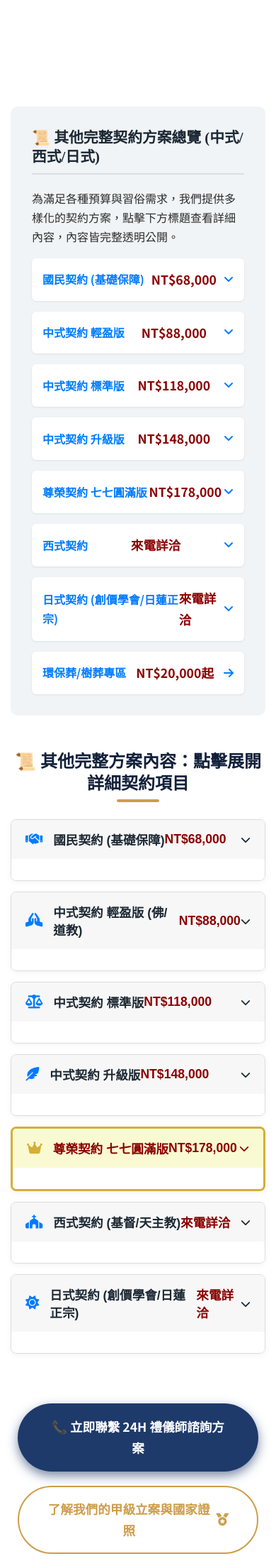
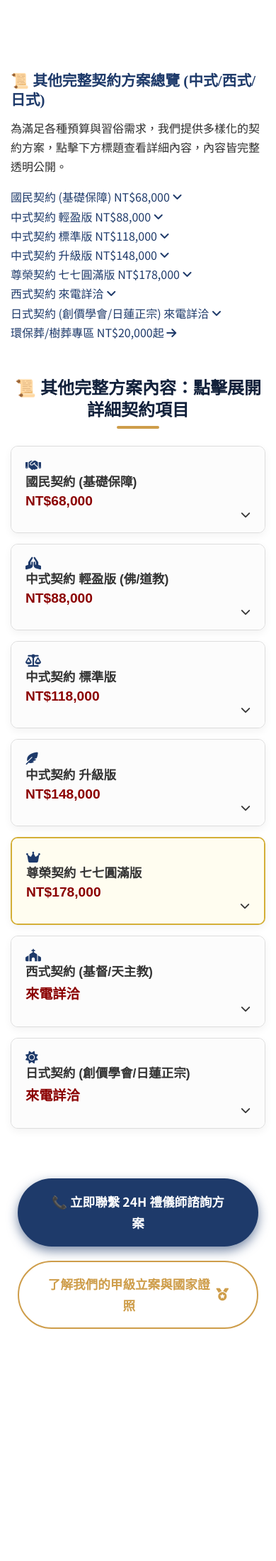
Before and after one commit to Shiangan/Shiangan, a PHP site: page /all-plans-details/interactive-plans.html in a window 390 px wide. Shown: the top 2199 px of the page at 71% size. After the commit the page ends 1872 px from the top, so only its background shows below. Run offline with PHP 8.4, Linux system fonts and the light colour scheme; some web fonts are replaced.

Commit message:
Update plans-specific.css

```diff
--- a/css/plans-specific.css
+++ b/css/plans-specific.css
@@ -55,434 +78,219 @@
     border-radius: 50px;
     cursor: pointer;
     font-weight: 700;
-    transition: background-color 0.3s;
-    width: 100%;
+    transition: 0.3s;
 }
-.card-interactive button:hover {
+
+.card-interactive:hover .view-btn {
     background-color: #007BFF;
 }
 
-/* 燈箱/模態視窗樣式 - 優化 A11Y */
+/* ==========================================
+   2. 燈箱/模態視窗 (Modal)
+   ========================================== */
 .modal {
     display: none;
     position: fixed;
-    z-index: 9999;
-    left: 0;
-    top: 0;
-    width: 100%;
-    height: 100%;
-    overflow: auto;
+    z-index: 10000;
+    left: 0; top: 0;
+    width: 100%; height: 100%;
     background-color: rgba(0, 0, 0, 0.85);
-    transition: opacity 0.3s;
+    align-items: center; /* 垂直置中 */
+    justify-content: center;
 }
+
 .modal-content {
-    background-color: #fefefe;
-    margin: 3% auto;
-    padding: 30px;
-    border-radius: 12px;
+    background-color: #fff;
+    padding: 40px;
+    border-radius: 15px;
     width: 90%;
-    max-width: 1000px;
+    max-width: 800px;
     position: relative;
-    animation: slideDown 0.4s;
-    max-height: 94vh;
+    animation: slideDown 0.4s ease-out;
+    max-height: 90vh;
     overflow-y: auto;
 }
+
 .close-btn {
-    color: #555;
-    float: right;
-    font-size: 36px;
-    font-weight: bold;
-    line-height: 1;
     position: absolute;
-    top: 15px;
-    right: 25px;
+    top: 20px; right: 25px;
+    font-size: 35px;
     cursor: pointer;
-}
-.close-btn:hover, .close-btn:focus {
-    color: #000;
-    text-decoration: none;
-    cursor: pointer;
+    color: #999;
 }
 
-/* 燈箱內容表格 */
-.modal-content table {
-    width: 100%;
-    border-collapse: collapse;
-    margin-top: 25px;
-    font-size: 0.95em;
-}
-.modal-content th, .modal-content td {
-    border: 1px solid #ddd;
-    padding: 15px;
-    text-align: left;
-    vertical-align: top;
-}
-.modal-content th {
-    background-color: #f2f2f2;
-    color: #1C2833;
-    font-weight: 700;
-    min-width: 100px;
-}
-.modal-content ul {
-    list-style: disc;
-    margin-left: 20px;
-    padding-left: 0;
-}
-
-/* 燈箱圖片 */
-.modal-img-wrapper {
-    text-align: center;
-    margin-top: 20px;
-}
-.modal-img {
-    max-width: 100%;
-    height: auto;
-    border-radius: 8px;
-    box-shadow: 0 4px 10px rgba(0, 0, 0, 0.1);
-}
-
-/* 動畫效果 */
 @keyframes slideDown {
-    from { transform: translateY(-50px); opacity: 0; }
+    from { transform: translateY(-30px); opacity: 0; }
     to { transform: translateY(0); opacity: 1; }
 }
 
-/* 最終比較表樣式 */
-.detailed-comparison .table-scroll-wrapper {
-    overflow-x: auto; /* 允許表格橫向滾動 */
-}
-.detailed-comparison table {
-    width: 100%;
-    min-width: 700px; /* 確保表格在小螢幕上有最小寬度以便滾動 */
-    border-collapse: collapse;
-    margin-top: 20px;
-    white-space: nowrap; /* 防止表格內容不必要的換行 */
-}
-.detailed-comparison th, .detailed-comparison td {
-    border: 1px solid #e0e0e0;
-    padding: 15px;
-    text-align: center;
-    font-size: 0.95em;
-    min-width: 150px;
-}
-.detailed-comparison th {
-    background-color: #1C2833;
-    color: white;
-    text-align: center;
-}
-.detailed-comparison td {
-    text-align: center;
-    white-space: normal; /* 表格內容允許換行 */
-}
-.detailed-comparison td:first-child {
-    text-align: left;
-    font-weight: 600;
-    background-color: #f7f7f7;
-    white-space: normal;
-    min-width: 180px;
-}
-.detailed-comparison .highlight-cell {
-    background-color: #fffacd;
-    font-weight: 700;
-    color: #8B0000;
+/* ==========================================
+   3. 契約細節手風琴 (Accordion)
+   ========================================== */
+.accordion-container {
+    max-width: 1000px;
+    margin: 40px auto;
 }
 
-/* 最強優勢區塊 */
-.unique-advantages {
-    margin-top: 50px;
-    background: #FFFACD;
-    padding: 30px;
+.plan-item {
+    border: 1px solid #ddd;
     border-radius: 10px;
-}
-.unique-advantages h2 {
-    color: #8B0000;
-    margin-bottom: 20px;
-}
-.unique-advantages ul {
-    list-style: none;
-    padding: 0;
-    display: grid;
-    grid-template-columns: repeat(auto-fit, minmax(280px, 1fr));
-    gap: 20px;
-}
-.unique-advantages li {
+    margin-bottom: 15px;
     background: white;
-    padding: 15px;
-    border-radius: 8px;
-    border-left: 5px solid #D4AF37;
-    box-shadow: 0 2px 5px rgba(0, 0, 0, 0.05);
-    font-weight: 600;
-    display: flex;
-    align-items: center;
-}
-.unique-advantages li i {
-    margin-right: 10px;
-    color: #D4AF37;
-    font-size: 1.2em;
+    transition: all 0.3s ease;
 }
 
-/* 其他契約方案總覽樣式 */
-.other-plans-list {
-    margin-top: 50px;
-    padding: 30px;
-    background-color: #f0f4f7;
-    border-radius: 10px;
+.plan-item.active {
+    border-color: #007BFF;
+    box-shadow: 0 5px 15px rgba(0,123,255,0.1);
 }
-.other-plans-list h3 {
-    color: #1C2833;
-    margin-bottom: 20px;
-    border-bottom: 2px solid #ddd;
-    padding-bottom: 10px;
-}
-.other-plans-list ul {
-    list-style: none;
-    padding: 0;
-    display: grid;
-    grid-template-columns: repeat(auto-fit, minmax(250px, 1fr));
-    gap: 15px;
-}
-.other-plans-list li {
-    background: white;
-    padding: 15px;
-    border-radius: 6px;
-    box-shadow: 0 1px 3px rgba(0, 0, 0, 0.08);
-    transition: background-color 0.3s;
-}
-.other-plans-list li:hover {
-    background-color: #e6f0ff;
-}
-.other-plans-list li a {
+
+.accordion-header {
+    width: 100%;
+    padding: 22px 30px;
+    background: #fcfcfc;
+    border: none;
     display: flex;
     justify-content: space-between;
     align-items: center;
+    cursor: pointer;
+    font-size: 1.2rem;
     font-weight: 700;
-    color: #007BFF;
-    text-decoration: none;
-}
-.other-plans-list li span {
-    color: #8B0000;
-    font-size: 1.1em;
+    color: #333;
+    text-align: left;
 }
 
-/* 流程圖樣式 (從 JS 移到 CSS) */
-.flow-chart .flow-step-list {
-    display: grid;
-    grid-template-columns: repeat(auto-fit, minmax(200px, 1fr));
-    gap: 15px;
-    list-style: none;
-    padding: 0;
-    margin-top: 30px;
-}
-.flow-chart .flow-step-list li {
-    background-color: #fff;
-    padding: 15px;
-    border-radius: 8px;
-    box-shadow: 0 2px 5px rgba(0,0,0,0.05);
-    border-left: 4px solid #007BFF;
-    font-weight: 600;
-    transition: transform 0.2s;
-}
-.flow-chart .flow-step-list li:hover {
-    transform: translateY(-2px);
-    box-shadow: 0 4px 8px rgba(0,0,0,0.1);
+.accordion-header span {
+    color: #8B0000;
+    margin-left: auto;
+    margin-right: 20px;
 }
 
-/* 塔位指南區塊 */
-.guide-grid {
-    display: grid;
-    grid-template-columns: repeat(auto-fit, minmax(300px, 1fr));
-    gap: 30px;
-    margin-top: 30px;
+.accordion-header i.fa-plus {
+    transition: transform 0.3s;
 }
-.guide-item {
-    background: white;
-    padding: 25px;
-    border-radius: 10px;
-    box-shadow: 0 4px 12px rgba(0, 0, 0, 0.08);
-    transition: all 0.3s;
-    border-top: 5px solid #007BFF;
-}
-.guide-item:hover {
-    transform: translateY(-5px);
-    box-shadow: 0 8px 20px rgba(0, 0, 0, 0.15);
-}
-.guide-item.primary-highlight {
-    border-top: 5px solid #8B0000;
-}
-.guide-item h3 {
-    font-size: 1.3em;
-    margin-bottom: 10px;
-}
-.guide-item a {
-    text-decoration: none;
-    color: #1C2833;
-    font-weight: 700;
-}
-.guide-item a:hover {
-    text-decoration: underline;
+
+.plan-item.active i.fa-plus {
+    transform: rotate(45deg);
     color: #007BFF;
 }
 
-
-.plans-details-accordion {
-    margin-top: 40px;
-}
-.plan-item {
-    border: 1px solid #ddd;
-    border-radius: 8px;
-    margin-bottom: 15px;
-    overflow: hidden;
-    background-color: white;
-    box-shadow: 0 2px 8px rgba(0, 0, 0, 0.05);
-}
-
-.plan-item .accordion-header {
-    background-color: #f7f7f7;
-    color: #1C2833;
-    cursor: pointer;
-    padding: 20px 25px;
-    width: 100%;
-    border: none;
-    text-align: left;
-    outline: none;
-    transition: background-color 0.4s;
-    font-size: 1.25em;
-    font-weight: 700;
-    display: flex;
-    justify-content: space-between;
-    align-items: center;
-}
-
-.plan-item .accordion-header:hover {
-    background-color: #eef1f4;
-}
-
-.plan-item.active .accordion-header {
-    background-color: #007BFF;
-    color: white;
-    border-bottom: 1px solid #007BFF;
-}
-
-.plan-item.active .accordion-header i.fa-angle-down {
-    transform: rotate(180deg);
-}
-
-.plan-item .accordion-header i {
-    margin-right: 15px;
-    font-size: 1.1em;
-    color: #007BFF; /* 預設顏色 */
-    transition: transform 0.3s;
-}
-
-.plan-item.active .accordion-header i {
-    color: white; /* 展開時顏色 */
-}
-
-.plan-item .accordion-header span {
-    font-size: 1em;
-    color: #8B0000;
-    font-weight: 700;
-}
-
-.plan-item.active .accordion-header span {
-    color: #fff;
-}
-
-.plan-item .accordion-content {
-    padding: 0 25px;
+.accordion-content {
     max-height: 0;
     overflow: hidden;
-    transition: max-height 0.5s ease-out, padding 0.5s ease-out;
-    background-color: white;
+    transition: max-height 0.4s cubic-bezier(0.4, 0, 0.2, 1);
+    background-color: #fff;
 }
 
 .plan-item.active .accordion-content {
-    padding: 20px 25px;
+    border-top: 1px solid #eee;
 }
 
-.plan-item h4 {
-    color: #007BFF;
-    margin-top: 15px;
-    margin-bottom: 10px;
-    border-left: 3px solid #007BFF;
-    padding-left: 10px;
+.content-inner {
+    padding: 30px;
 }
 
-.plan-item ul {
-    list-style: disc;
-    margin-left: 20px;
-    padding-left: 0;
-    line-height: 1.8;
+/* 尊榮 17.8 萬手風琴特殊樣式 */
+.plan-item.honor-highlight-plan {
+    border: 2px solid #D4AF37;
+}
+.plan-item.honor-highlight-plan .accordion-header {
+    background: #fffdf0;
 }
 
-.plan-item .plan-note {
-    margin-top: 20px;
-    padding: 10px;
-    background-color: #fffacd;
-    border-radius: 5px;
-    font-size: 0.95em;
-    border-left: 5px solid #D4AF37;
+/* ==========================================
+   4. 深度比較表格 (Table)
+   ========================================== */
+.table-scroll-wrapper {
+    overflow-x: auto;
+    margin: 30px 0;
+    border-radius: 10px;
+    box-shadow: 0 2px 10px rgba(0,0,0,0.05);
 }
 
-/* 尊榮契約特殊高亮 */
-.plan-item.honor-highlight-plan {
-    border: 3px solid #D4AF37;
+table {
+    width: 100%;
+    border-collapse: collapse;
+    background: white;
+    min-width: 800px;
 }
 
-.plan-item.honor-highlight-plan .accordion-header {
-    background-color: #FAFAD2;
-    color: #8B0000;
+table th, table td {
+    padding: 18px;
+    border: 1px solid #eee;
+    text-align: center;
 }
 
-.plan-item.honor-highlight-plan .accordion-header:hover {
-    background-color: #fffacd;
+table th {
+    background-color: #1C2833;
+    color: white;
+    font-weight: 600;
 }
 
-.plan-item.honor-highlight-plan.active .accordion-header {
-    background-color: #D4AF37;
-    color: white;
-    border-bottom-color: #D4AF37;
+table td:first-child {
+    background-color: #f9f9f9;
+    font-weight: bold;
+    text-align: left;
+    color: #333;
+    width: 200px;
 }
 
-.plan-item.honor-highlight-plan .accordion-header i {
+.highlight-cell {
+    background-color: #fffde7;
+    color: #8B0000;
+    font-weight: bold;
+}
+
+/* ==========================================
+   5. 流程與優勢區塊
+   ========================================== */
+.unique-advantages li {
+    display: flex;
+    align-items: flex-start;
+    padding: 15px;
+    background: #f8f9fa;
+    border-radius: 8px;
+    margin-bottom: 10px;
+    border-left: 4px solid #D4AF37;
+}
+
+.unique-advantages li i {
+    margin-right: 15px;
+    margin-top: 5px;
     color: #D4AF37;
 }
-.plan-item.honor-highlight-plan.active .accordion-header i {
-    color: white;
+
+/* ==========================================
+   6. RWD 響應式優化
+   ========================================== */
+@media (max-width: 992px) {
+    .card-interactive { width: 45%; }
 }
 
+@media (max-width: 768px) {
+    .card-interactive { width: 100%; }
 
-/* RWD 調整 */
-@media (max-width: 768px) {
-    .plan-item .accordion-header {
-        font-size: 1.1em;
-        padding: 15px 20px;
+    .accordion-header {
+        padding: 18px 20px;
+        font-size: 1.1rem;
+        flex-direction: column;
+        align-items: flex-start;
     }
-    .plan-item .accordion-content {
-        padding: 15px 20px;
+
+    .accordion-header span {
+        margin-left: 0;
+        margin-top: 5px;
+        font-size: 1.2rem;
     }
-    .plan-item.active .accordion-content {
-        padding: 15px 20px;
+
+    .accordion-header i.fa-plus {
+        position: absolute;
+        right: 20px;
+        top: 25px;
+    }
+
+    .modal-content {
+        padding: 25px;
+        width: 95%;
     }
 }
-
-
-
-/* RWD 調整 */
-@media (max-width: 992px) {
-    .project-cards { flex-direction: column; align-items: center; }
-    .card-interactive { width: 90%; min-width: auto; }
-    .modal-content { margin: 10% auto; width: 95%; padding: 20px; }
-    .close-btn { font-size: 30px; top: 10px; right: 20px; }
-    .detailed-comparison th, .detailed-comparison td { padding: 10px; font-size: 0.9em; min-width: 100px;}
-    .detailed-comparison td:first-child { min-width: 150px;}
-    .unique-advantages ul { grid-template-columns: 1fr; }
-    .flow-chart .flow-step-list { grid-template-columns: repeat(auto-fit, minmax(150px, 1fr)); }
-    .guide-grid { grid-template-columns: 1fr; }
-}
-
-@media (max-width: 600px) {
-    .project-cards { gap: 20px; }
-    .other-plans-list ul { grid-template-columns: 1fr; }
-    .detailed-comparison table { min-width: 600px; } /* 在小螢幕上保持表格可滾動 */
-}
```
Also changed, not shown: other parts of css/plans-specific.css (+47 -24 lines).
